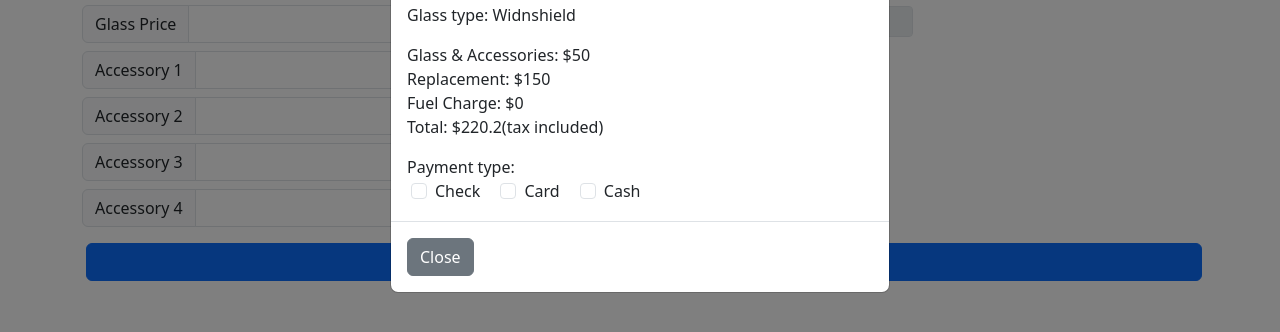
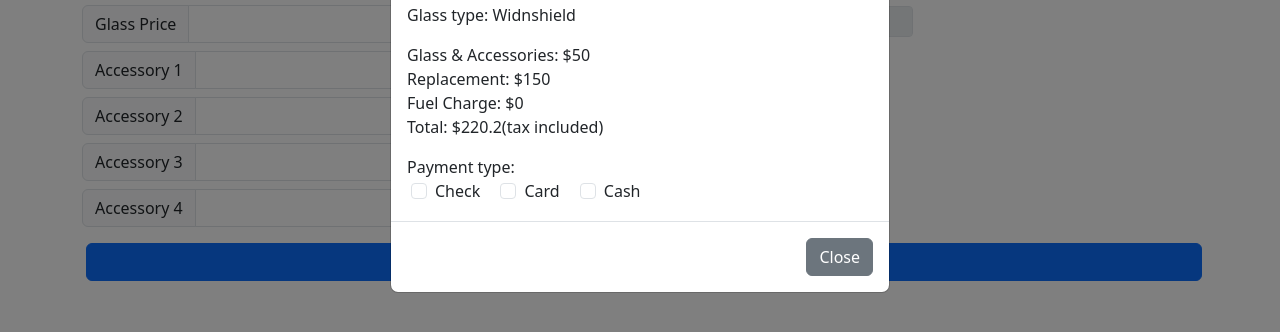
Before and after one commit to funnelton/calculator2, a plain HTML site: page index.html in a window 1280 px wide. Both pictures are taken after a click on the button "Get estimate". Shown: the part 316-648 px from the top of the page. Drawn offline with nearby package versions, Linux system fonts and the light colour scheme.

Commit message:
Update index.html

```diff
--- a/index.html
+++ b/index.html
@@ -214,7 +214,7 @@
                             </div>
                         </div>
                     </div>
-                    <div class="modal-footer d-flex justify-content-between">
+                    <div class="modal-footer">
                         <!-- <button type="button" class="btn btn-warning">Copy</button> -->
                         <button type="button" class="btn btn-secondary" data-bs-dismiss="modal">Close</button>
                     </div>
```
